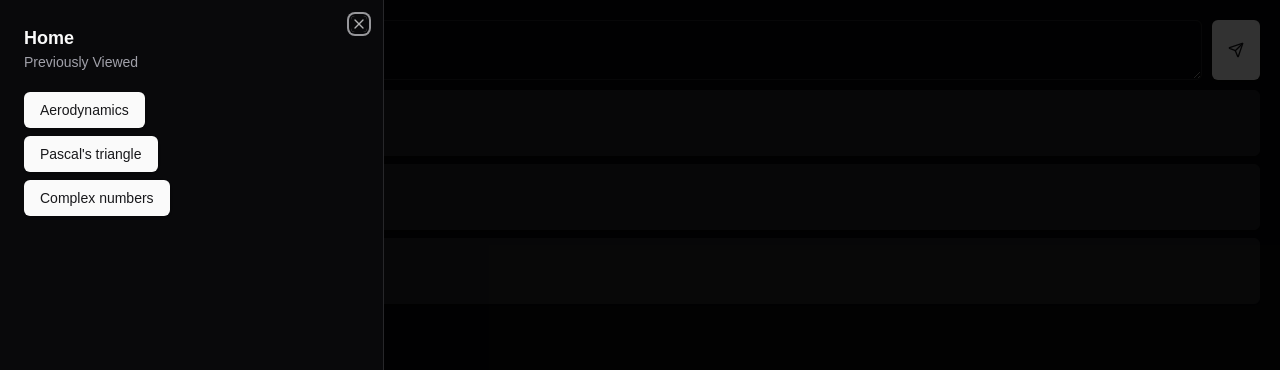
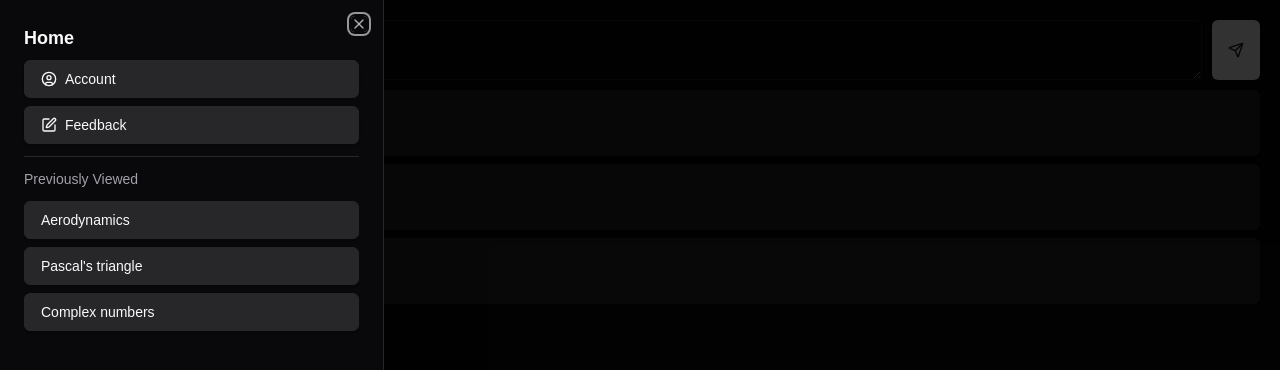
Before and after one commit to utmgdsc/EduWiz, a Next.js app in the folder frontend/: page /learn in a window 1280 px wide. Both pictures are taken after a click on the button 44 px from the left and 50 px from the top of the page. Shown: the top 370 px of the page. Built offline with nearby package versions, Linux system fonts and the light colour scheme; no server answers.

Commit message:
added and styled sidebar

```diff
--- a/frontend/app/learn/page.tsx
+++ b/frontend/app/learn/page.tsx
@@ -27,6 +27,7 @@ export default function Home() {
         try {
             // TODO: un comment lines below if they are commented
 
+            /*
             const id = await ManimRenderService.submitRenderJob(prompt)
             jobIDRef.current = id
 
@@ -42,7 +43,7 @@ export default function Home() {
                     setVideoGenerationState(-1)
                     unsubscribeJobStatus.current!()
                 }
-            })
+            })*/
             setVideoGenerationState(1)
         } catch (error) {
             setVideoGenerationState(0);
--- a/frontend/components/Sidesheet.tsx
+++ b/frontend/components/Sidesheet.tsx
@@ -7,7 +7,9 @@ import {
     SheetTrigger,
 } from "@/components/ui/sheet"
 import PreviousChats from "./previousChats"
-import { Separator } from "@radix-ui/react-separator";
+import { Button } from "@/components/ui/button";
+import { Separator } from "./ui/separator";
+import { SquarePen, CircleUser } from 'lucide-react';
 
 export function Sidesheet({ userID, isOpen, onOpenChange, }: { userID: string, isOpen: boolean; onOpenChange: (open: boolean) => void }) {
     userID = "asdfadsf"; // TODO: change this later
@@ -17,11 +19,22 @@ export function Sidesheet({ userID, isOpen, onOpenChange, }: { userID: string, i
                 <SheetHeader>
                     <SheetTitle>Home</SheetTitle>
                 </SheetHeader>
-                <Separator></Separator>
 
                 {/* TODO: add a list of */}
 
-                <div className="flex flex-col gap-5">
+
+                <div className="flex flex-col gap-3">
+                    <div>
+                        <Button className="h-full w-full justify-start bg-secondary text-foreground hover:bg-background border mt-2 mb-2">
+                            <CircleUser/>
+                            Account
+                        </Button>
+                        <Button className="h-full w-full justify-start bg-secondary text-foreground hover:bg-background border">
+                            <SquarePen></SquarePen>
+                            Feedback
+                        </Button>
+                    </div>
+                    <Separator></Separator>
                     <SheetDescription>
                         Previously Viewed
                     </SheetDescription>
--- a/frontend/components/previousChats.tsx
+++ b/frontend/components/previousChats.tsx
@@ -23,7 +23,6 @@ const PreviousChats = ({ userID }: { userID: string }) => {
     const [previousChats, setPreviousChats] = useState<Chat[]>([]);
     const router = useRouter();
 
-
     useEffect(() => {
         const updatePrevChats = async () => {
             setPreviousChats(await getUserPastChats(userID));
@@ -37,13 +36,15 @@ const PreviousChats = ({ userID }: { userID: string }) => {
                 <ul>
                     {
                         previousChats.map((item, index) => (
-                            <li key={index} className="mb-2 flex-col">
+                            <li key={index} className="mb-2">
                                 {
-                                <Button onClick={() => {
-                                    router.push("/")
-                                }}>
-                                    {item.title}
-                                </Button>
+                                    <Button
+                                        className="h-full w-full justify-start bg-secondary text-foreground hover:bg-background border"
+                                        onClick={() => {
+                                            router.push("/")
+                                        }}>
+                                        {item.title}
+                                    </Button>
 
                                 }
                             </li>
```
